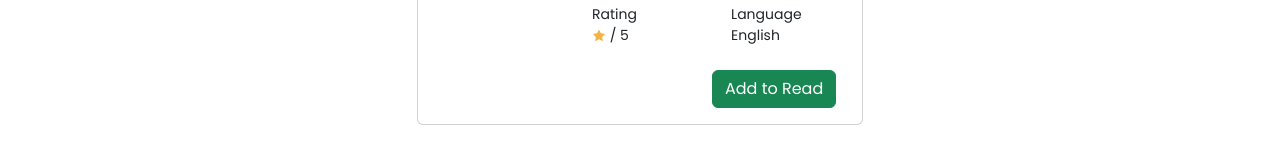
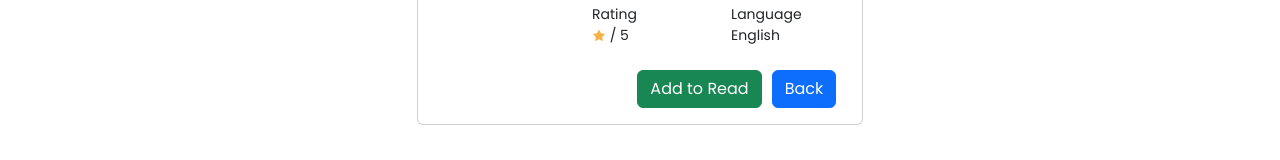
Before and after one commit to limlim21/BooksStore_Project, a React (Create React App) app: page /books/1 in a window 1280 px wide. Shown: the part 412-572 px from the top of the page. Built offline with nearby package versions, Linux system fonts and the light colour scheme; no server answers; a web font is replaced by a local one.

Commit message:
edit code

```diff
--- a/src/Components/Pages/BookDetails.jsx
+++ b/src/Components/Pages/BookDetails.jsx
@@ -7,10 +7,13 @@ import axios from "axios";
 import { BOOK_DETAILS_URL } from "../../API";
 import { AiFillStar } from "react-icons/ai";
 import { useAppContext } from "../Context/appContext";
+import { useNavigate } from "react-router-dom";
 
 const BookDetails = () => {
   const [book, setBook] = useState({});
   const { id } = useParams();
+
+  const navigate = useNavigate();
 
   const { readBook, addToReadBook, removeFromReadBook } = useAppContext();
   const readChecker = (id) => {
@@ -99,6 +102,7 @@ const BookDetails = () => {
                     className="d-flex flex-row justify-content-end"
                     style={{ paddingRight: "10px" }}
                   >
+                    <div className="d-flex flex-row justify-content-between">
                       {readChecker(book.id) ? (
                         <button
                           className="btn btn-outline-success"
@@ -114,6 +118,15 @@ const BookDetails = () => {
                           Add to Read{" "}
                         </button>
                       )}
+
+                      <button
+                        className="btn btn-primary buy-btn"
+                        style={{ marginLeft: "10px" }}
+                        onClick={() => navigate(`/book`)}
+                      >
+                        Back
+                      </button>
+                    </div>
                   </div>
                 </div>
               </div>
```
Lines whose indentation alone changed are shown as unchanged.
